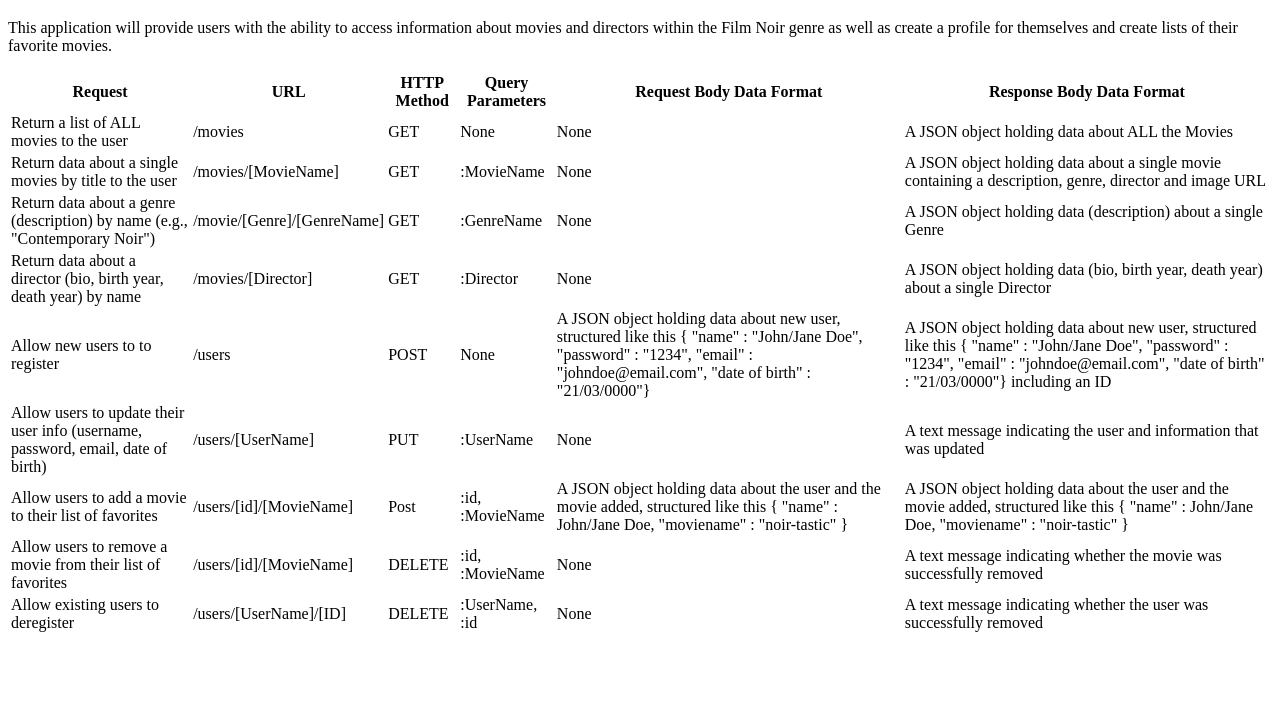
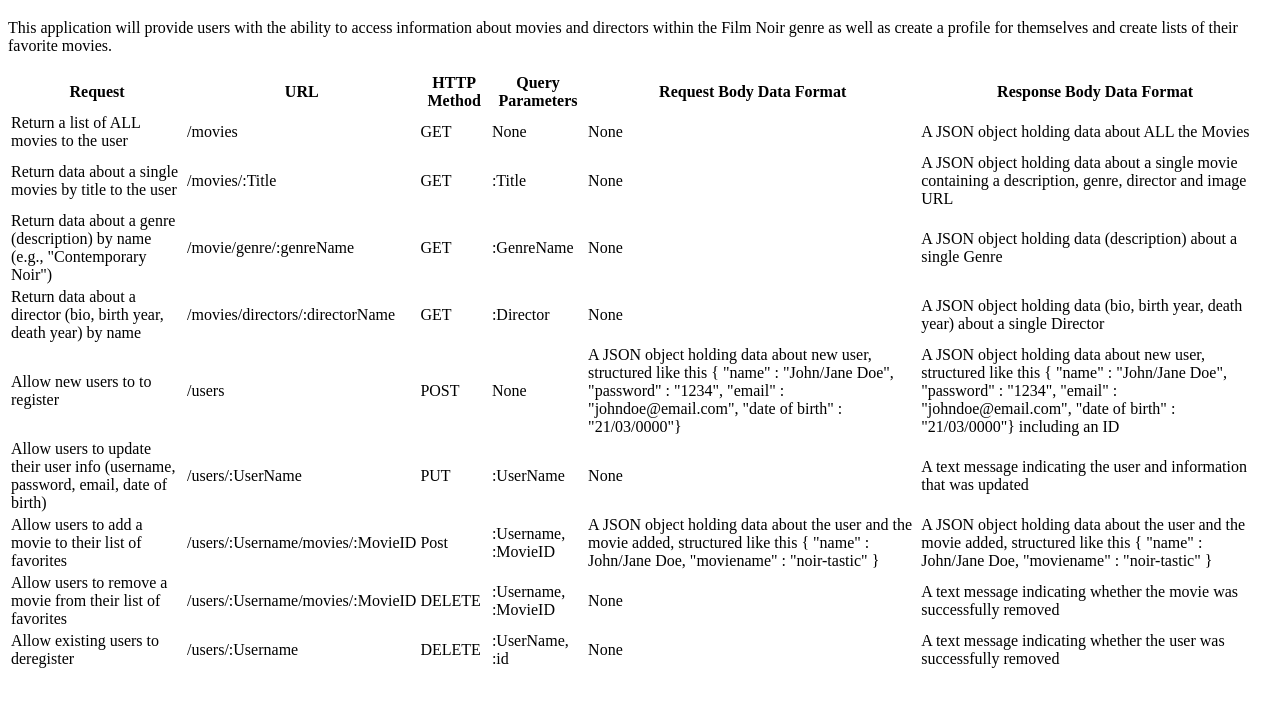
Before and after one commit to brandontyruspetty/movie_api, a website: page public/documentation.html in a window 1280 px wide. Shown: the part 61-768 px from the top of the page. Drawn offline with Linux system fonts and the light colour scheme.

Commit message:
updated documentation

```diff
--- a/index.js
+++ b/index.js
@@ -68,7 +68,7 @@ app.get('/movies/:Genre/:genreName', (req, res) => {
 app.get('movies/:Director/:directorName', (req, res) => {
     Movies.findOne({ 'Director.Name': req.params.directorName })
     .then((movie) => {
-        res.json(movie)
+        res.status(201).json(movie.Director);
     })
     .catch((error) => {
         console.error(error);
--- a/public/documentation.html
+++ b/public/documentation.html
@@ -36,15 +36,15 @@
                 </tr>
                 <tr>
                     <td>Return data about a single movies by title to the user</td>
-                    <td>/movies/[MovieName]</td>
+                    <td>/movies/:Title</td>
                     <td>GET</td>
-                    <td>:MovieName</td>
+                    <td>:Title</td>
                     <td>None</td>
                     <td>A JSON object holding data about a single movie containing a description, genre, director and image URL</td>
                 </tr>
                 <tr>
                     <td>Return data about a genre (description) by name (e.g., "Contemporary Noir")</td>
-                    <td>/movie/[Genre]/[GenreName]</td>
+                    <td>/movie/genre/:genreName</td>
                     <td>GET</td>
                     <td>:GenreName</td>
                     <td>None</td>
@@ -52,7 +52,7 @@
                 </tr>
                 <tr>
                     <td>Return data about a director (bio, birth year, death year) by name</td>
-                    <td>/movies/[Director]</td>
+                    <td>/movies/directors/:directorName</td>
                     <td>GET</td>
                     <td>:Director</td>
                     <td>None</td>
@@ -68,7 +68,7 @@
                 </tr>
                 <tr>
                     <td>Allow users to update their user info (username, password, email, date of birth)</td>
-                    <td>/users/[UserName]</td>
+                    <td>/users/:UserName</td>
                     <td>PUT</td>
                     <td>:UserName</td>
                     <td>None</td>
@@ -76,23 +76,23 @@
                 </tr>
                 <tr>
                     <td>Allow users to add a movie to their list of favorites</td>
-                    <td>/users/[id]/[MovieName]</td>
+                    <td>/users/:Username/movies/:MovieID</td>
                     <td>Post</td>
-                    <td>:id, :MovieName</td>
+                    <td>:Username, :MovieID</td>
                     <td>A JSON object holding data about the user and the movie added, structured like this { "name" : John/Jane Doe, "moviename" : "noir-tastic" }</td>
                     <td>A JSON object holding data about the user and the movie added, structured like this { "name" : John/Jane Doe, "moviename" : "noir-tastic" }</td>
                 </tr>
                 <tr>
                     <td>Allow users to remove a movie from their list of favorites</td>
-                    <td>/users/[id]/[MovieName]</td>
+                    <td>/users/:Username/movies/:MovieID</td>
                     <td>DELETE</td>
-                    <td>:id, :MovieName</td>
+                    <td>:Username, :MovieID</td>
                     <td>None</td>
                     <td>A text message indicating whether the movie was successfully removed</td>
                 </tr>
                 <tr>
                     <td>Allow existing users to deregister</td>
-                    <td>/users/[UserName]/[ID]</td>
+                    <td>/users/:Username</td>
                     <td>DELETE</td>
                     <td>:UserName, :id</td>
                     <td>None</td>
```
